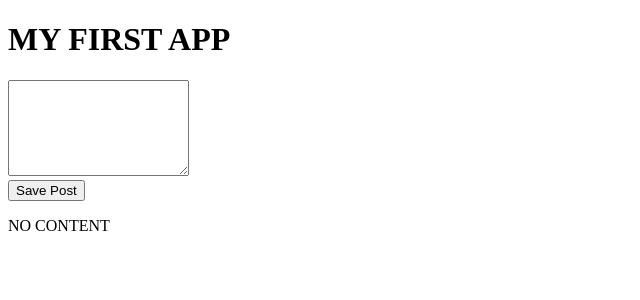
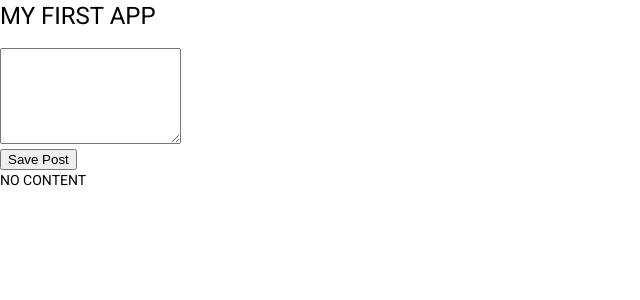
Before and after one commit to SubhayanDas08/WebDev_Basics, an Angular app in the folder mean/mean-course/: page / in a window 1280 px wide. Shown: the top 300 px of the page, without its empty margins (0-640 px from the left). Built offline with nearby package versions, Linux system fonts and the light colour scheme.

Commit message:
15th Jan 2021

```diff
--- a/mean/mean-course/angular.json
+++ b/mean/mean-course/angular.json
@@ -28,6 +28,7 @@
               "src/assets"
             ],
             "styles": [
+              "./node_modules/@angular/material/prebuilt-themes/indigo-pink.css",
               "src/styles.css"
             ],
             "scripts": []
@@ -91,6 +92,7 @@
               "src/assets"
             ],
             "styles": [
+              "./node_modules/@angular/material/prebuilt-themes/indigo-pink.css",
               "src/styles.css"
             ],
             "scripts": []
--- a/mean/mean-course/package.json
+++ b/mean/mean-course/package.json
@@ -12,10 +12,12 @@
   "private": true,
   "dependencies": {
     "@angular/animations": "~11.0.9",
+    "@angular/cdk": "^11.0.4",
     "@angular/common": "~11.0.9",
     "@angular/compiler": "~11.0.9",
     "@angular/core": "~11.0.9",
     "@angular/forms": "~11.0.9",
+    "@angular/material": "^11.0.4",
     "@angular/platform-browser": "~11.0.9",
     "@angular/platform-browser-dynamic": "~11.0.9",
     "@angular/router": "~11.0.9",
--- a/mean/mean-course/src/app/app.module.ts
+++ b/mean/mean-course/src/app/app.module.ts
@@ -5,6 +5,7 @@ import { FormsModule } from '@angular/forms';
 import { AppRoutingModule } from './app-routing.module';
 import { AppComponent } from './app.component';
 import { PostCreateComponent } from './post/post-create/post-create.component';
+import { BrowserAnimationsModule } from '@angular/platform-browser/animations';
 
 @NgModule({
   declarations: [
@@ -14,7 +15,8 @@ import { PostCreateComponent } from './post/post-create/post-create.component';
   imports: [
     BrowserModule,
     AppRoutingModule,
-    FormsModule
+    FormsModule,
+    BrowserAnimationsModule
   ],
   providers: [],
   bootstrap: [AppComponent]
--- a/mean/mean-course/src/index.html
+++ b/mean/mean-course/src/index.html
@@ -6,8 +6,10 @@
   <base href="/">
   <meta name="viewport" content="width=device-width, initial-scale=1">
   <link rel="icon" type="image/x-icon" href="favicon.ico">
+  <link href="https://fonts.googleapis.com/css?family=Roboto:300,400,500&display=swap" rel="stylesheet">
+  <link href="https://fonts.googleapis.com/icon?family=Material+Icons" rel="stylesheet">
 </head>
-<body>
+<body class="mat-typography">
   <app-root></app-root>
 </body>
 </html>
--- a/mean/mean-course/src/styles.css
+++ b/mean/mean-course/src/styles.css
@@ -1 +1,4 @@
 /* You can add global styles to this file, and also import other style files */
+
+html, body { height: 100%; }
+body { margin: 0; font-family: Roboto, "Helvetica Neue", sans-serif; }
```
Also changed, not shown: 1 other file (tests, documents, lock files or other folders).
